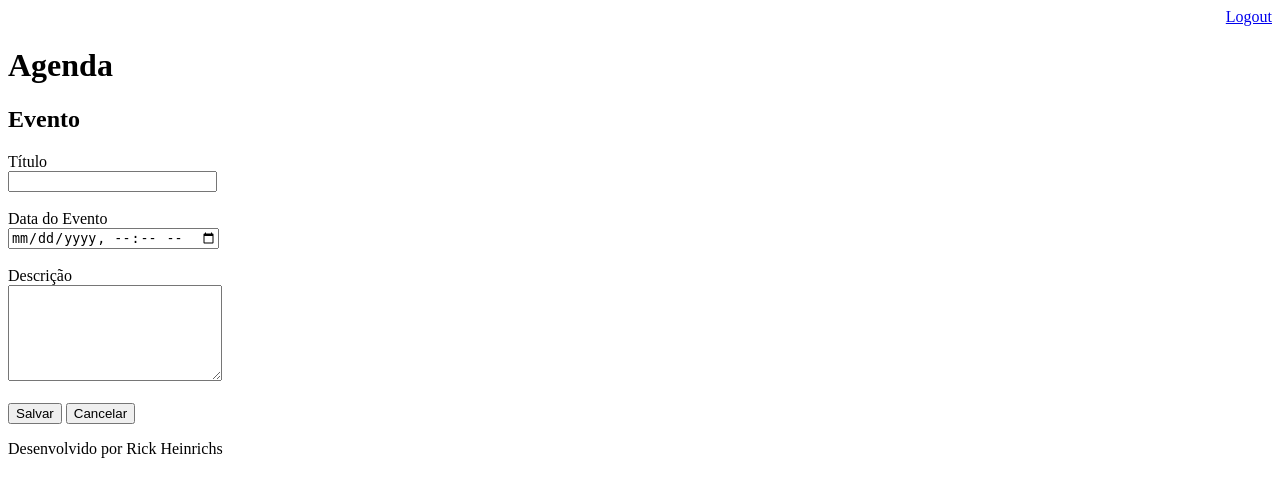
After one commit to RickHeinrichs/Agenda_Djando, a Django app: page /agenda/evento/ in a window 1280 px wide. The commit adds this page. Shown: the top 497 px of the page. Run offline with Django 4.2, Linux system fonts and the light colour scheme; a user stored in the database is signed in.

Commit message:
Incluido template para inserção de eventos na agenda

```diff
--- a/agenda/urls.py
+++ b/agenda/urls.py
@@ -26,6 +26,8 @@ urlpatterns = [
     path('', RedirectView.as_view(url='/agenda/')), #Redireciona para a pagina solicitada
     #path('', views.index) #Informa que se digitar sem o caminho traz a pagina index(funcao index)
     path('login/', views.login_user),
+    path('agenda/evento/', views.evento),
+    path("agenda/evento/submit", views.submit_evento),
     path('login/submit', views.submit_login),
     path('logout/', views.logout_user)
 
--- a/core/views.py
+++ b/core/views.py
@@ -35,3 +35,21 @@ def lista_eventos(request):
     evento = Evento.objects.filter(usuario=usuario)   #Todos os ID      #get(id=1) Traz apenas um ID escolhido
     dados = {'eventos':evento} #Cria o dicionario dos eventos
     return render(request, 'agenda.html', dados) #Renderiza para a pagina html
+
+@login_required(login_url='/login/') #Solicita o login
+def evento(request):
+    return render(request,'evento.html')
+
+@login_required(login_url='/login/') #Solicita o login
+def submit_evento(request):
+    if request.POST:
+        titulo = request.POST.get('titulo')
+        data_evento = request.POST.get('data_evento')
+        descricao = request.POST.get('descricao')
+        usuario = request.user
+        Evento.objects.create(titulo=titulo,
+            data_evento=data_evento,
+            descricao=descricao,
+            usuario=usuario)
+
+    return redirect('/')
--- a/templates/agenda.html
+++ b/templates/agenda.html
@@ -3,6 +3,10 @@
 {% block content %}
 
     <h2>Agendamentos</h2>
+
+    <a href="evento/">
+        <button type="button">Novo Evento</button>
+    </a>
 
     <ul style="font-size: 18px">  <!- Elemento pai da lista. Aumenta a fonte em CSS->
     {% for evento in eventos %}
--- /dev/null
+++ b/templates/evento.html
@@ -0,0 +1,29 @@
+{% extends "model-page.html" %}
+
+{% block content %}
+
+<h2>Evento</h2>
+
+<form action="submit" method="POST">{% csrf_token %}
+
+    <label>Título</label>
+    <br>
+    <input type="text" name="titulo" size="23">
+    <br>
+    <br>
+    <label>Data do Evento</label>
+    <br>
+    <input type="datetime-local" name="data_evento" size="29">
+    <br>
+    <br>
+    <label>Descrição</label>
+    <br>
+    <textarea name="descricao" rows="6" cols="24"></textarea>
+    <br>
+    <br>
+    <button type="submit">Salvar</button>
+    <a href="/agenda">
+        <button type="button">Cancelar</button>
+    </a>
+</form>
+{% endblock %}
```
Also changed, not shown: db.sqlite3.
